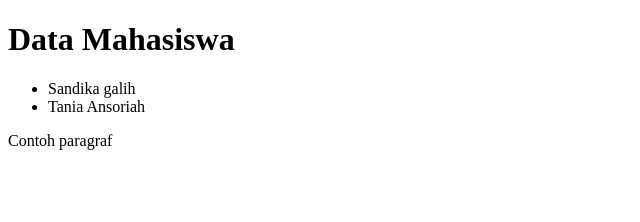
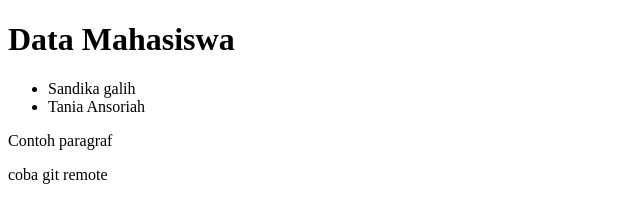
Before and after one commit to taniaanss/repo-test, a plain HTML site: page mahasiswa.html in a window 1280 px wide. Shown: the whole page, without its empty margins (0-640 px from the left). Drawn offline with Linux system fonts and the light colour scheme.

Commit message:
Tambah paragraf

```diff
--- a/mahasiswa.html
+++ b/mahasiswa.html
@@ -15,6 +15,7 @@
         <li>Tania Ansoriah</li>
     </ul>
     <p>Contoh paragraf</p>
+    <p>coba git remote</p>
 </body>
 
 </html>
```
